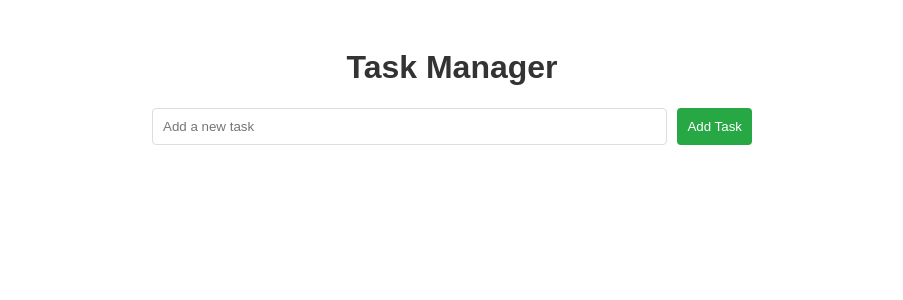
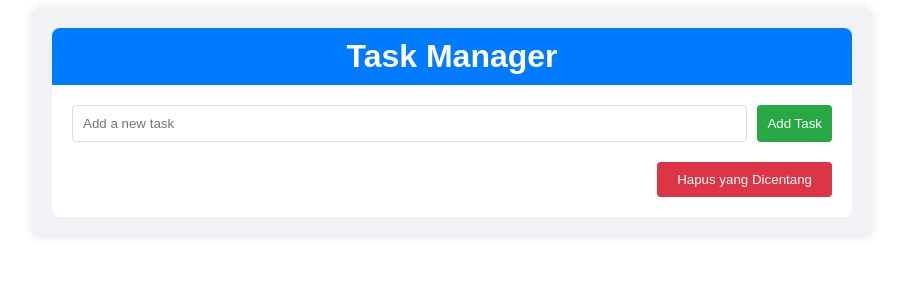
Before and after one commit to Doni354/Vue.js-task-manager, a Vue app: page / in a window 1280 px wide. Shown: the top 300 px of the page, without its empty margins (188-1091 px from the left). Built offline with nearby package versions, Linux system fonts and the light colour scheme.

Commit message:
Update App.vue

```diff
--- a/src/App.vue
+++ b/src/App.vue
@@ -1,15 +1,22 @@
 <template>
   <div id="app">
-    <h1>Task Manager</h1>
-    <AddTask @add-task="addTask" />
-    <TaskList :tasks="tasks" @remove-task="removeTask" @toggle-task="toggleTask" @edit-task="editTask" />
+    <header>
+      <h1>Task Manager</h1>
+    </header>
+    <main>
+      <AddTask @add-task="addTask" />
+      <TaskList :tasks="tasks" @remove-task="removeTask" @toggle-task="toggleTask" @edit-task="editTask" />
+      <div class="actions">
+        <button @click="removeCompletedTasks" class="remove-completed-btn">Hapus yang Dicentang</button>
+      </div>
+    </main>
   </div>
 </template>
 
 <script>
-import AddTask from './components/AddTask.vue'
-import TaskList from './components/TaskList.vue'
-import { v4 as uuidv4 } from 'uuid'; // Import UUID for unique IDs
+import AddTask from './components/AddTask.vue';
+import TaskList from './components/TaskList.vue';
+import { v4 as uuidv4 } from 'uuid';
 
 export default {
   components: {
@@ -41,21 +48,62 @@ export default {
     editTask(id, newText) {
       const task = this.tasks.find(task => task.id === id);
       task.text = newText;
+    },
+    removeCompletedTasks() {
+      this.tasks = this.tasks.filter(task => !task.completed);
     }
   }
-}
+};
 </script>
 
 <style scoped>
 #app {
-  max-width: 600px;
+  max-width: 800px;
   margin: 0 auto;
   padding: 20px;
   font-family: Arial, sans-serif;
+  background-color: #f0f2f5;
+  border-radius: 8px;
+  box-shadow: 0 0 10px rgba(0, 0, 0, 0.1);
+}
+
+header {
+  background-color: #007bff;
+  padding: 10px 20px;
+  border-radius: 8px 8px 0 0;
+  color: white;
+  text-align: center;
+}
+
+main {
+  padding: 20px;
+  background-color: white;
+  border-radius: 0 0 8px 8px;
 }
 
 h1 {
-  text-align: center;
-  color: #333;
+  margin: 0;
+}
+
+.actions {
+  margin-top: 20px;
+  text-align: right;
+}
+
+.remove-completed-btn {
+  padding: 10px 20px;
+  background-color: #dc3545;
+  border: none;
+  border-radius: 4px;
+  color: white;
+  cursor: pointer;
+}
+
+.remove-completed-btn:hover {
+  background-color: #c82333;
+}
+
+.remove-completed-btn:active {
+  background-color: #bd2130;
 }
 </style>
```
